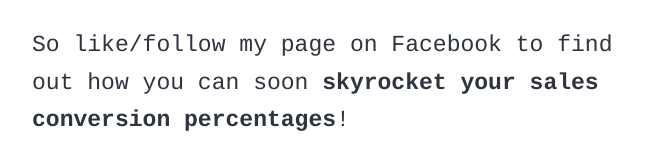
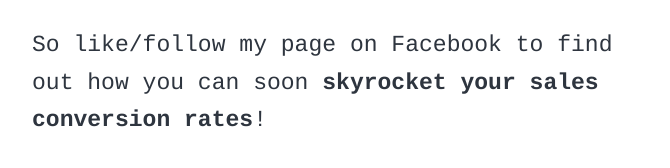
Before and after one commit to mattdvhope/source-landing, a Gatsby site: page /low-cost-ad/ in a window 1280 px wide. Shown: the part 948-1116 px from the top of the page, without its empty margins (292-962 px from the left). Built offline with nearby package versions, Linux system fonts and the light colour scheme; Gatsby itself is replaced by a stand-in of ours.

```diff
--- a/content/blog/low-cost-ad/index.md
+++ b/content/blog/low-cost-ad/index.md
@@ -20,6 +20,6 @@
 
 _You will need to harken back to **the advertising days of old**._
 
-So like/follow my page on Facebook to find out how you can soon **skyrocket your sales conversion percentages**!
+So like/follow my page on Facebook to find out how you can soon **skyrocket your sales conversion rates**!
 
 _"Hitch your wagon to a star!"_ -- Ralph Waldo Emerson
```
